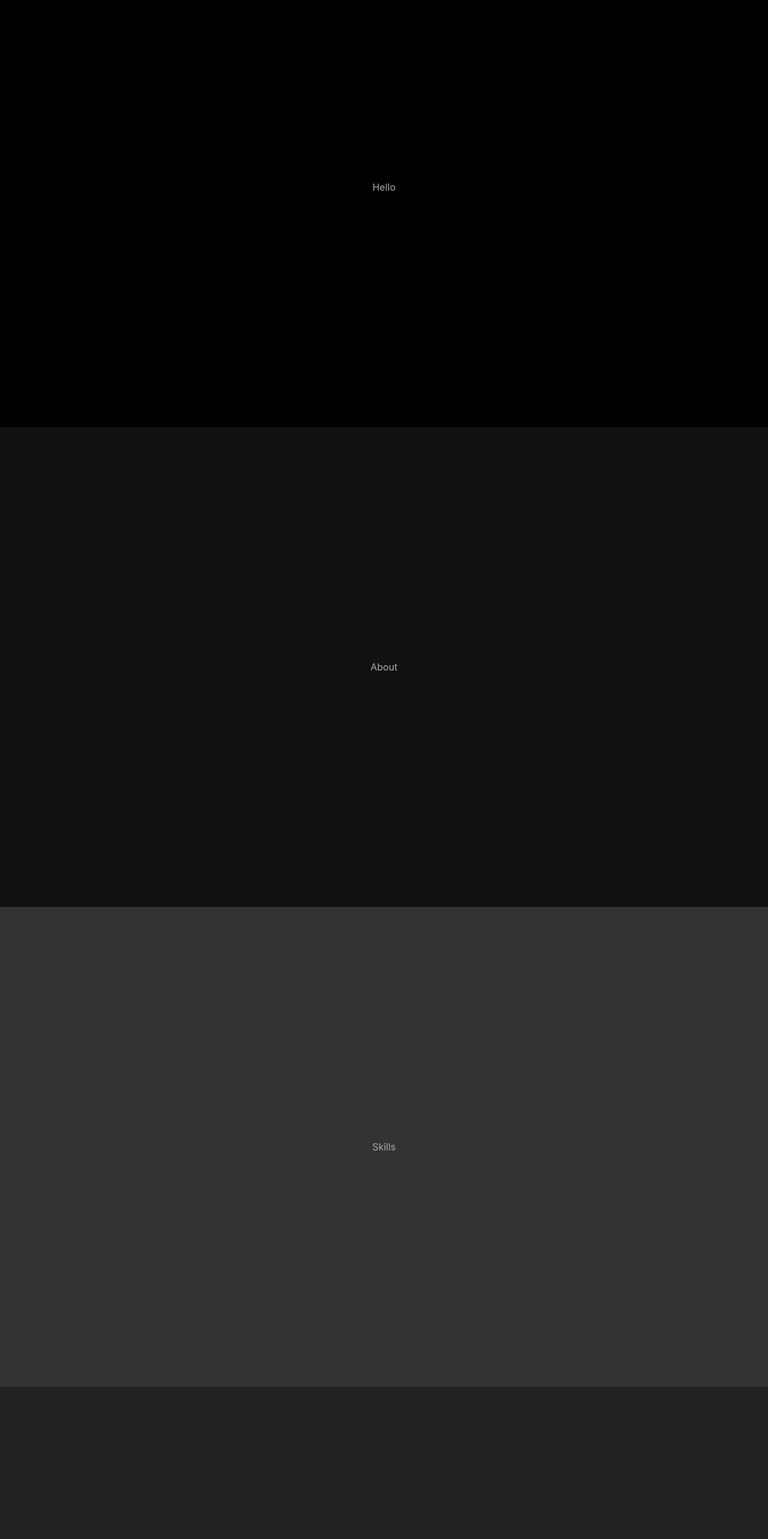
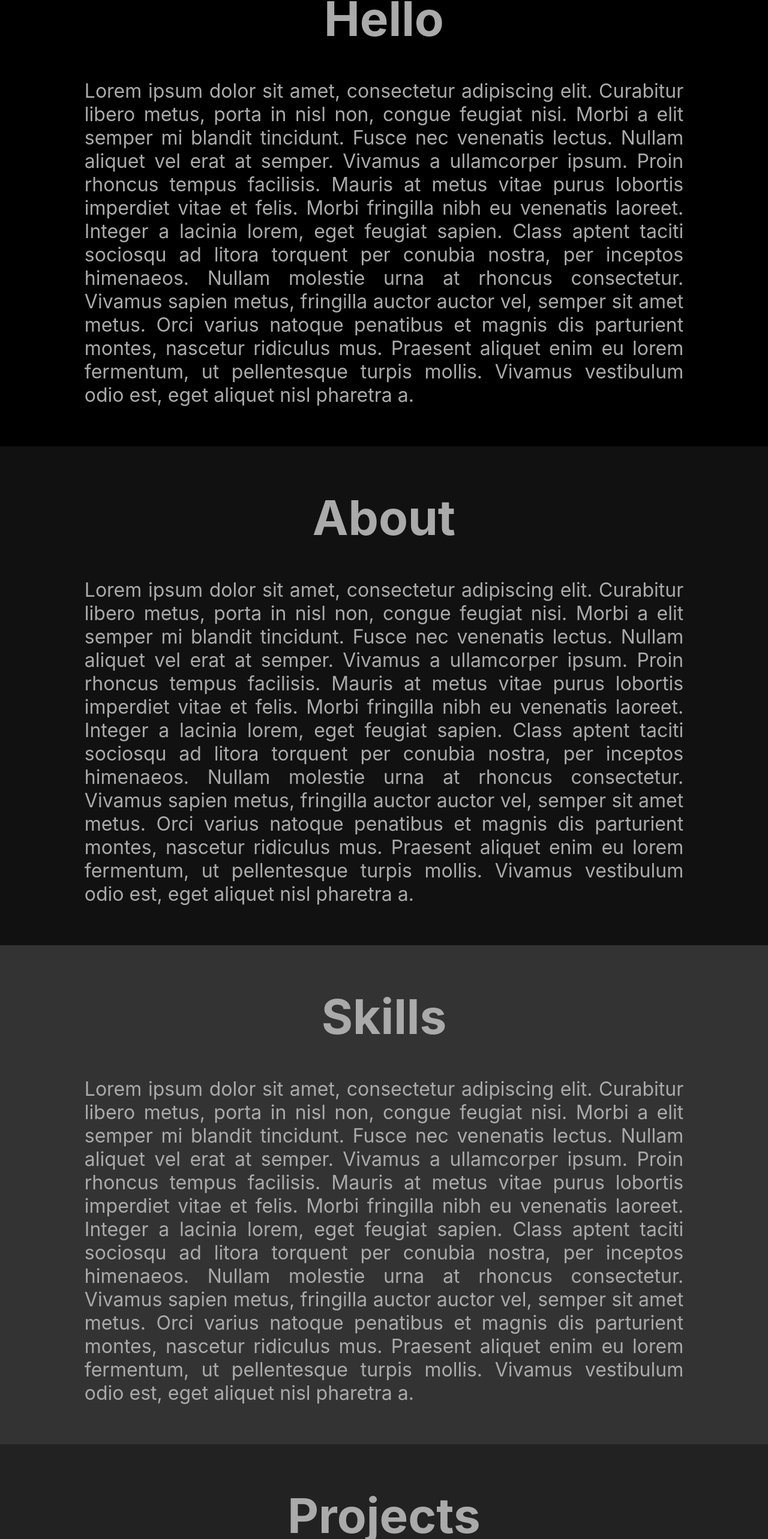
Before and after one commit to GrzegorzKazana/MyPortfolio, a React (Create React App) app: page / in a window 1280 px wide. Shown: the part 88-2654 px from the top of the page at 60% size. Built offline with nearby package versions, Linux system fonts and the light colour scheme.

Commit message:
added common page component

```diff
--- a/src/App.css
+++ b/src/App.css
@@ -4,9 +4,22 @@
 
 .Page {
   height: 100vh;
+  color: #aaa;
+  padding: 16px;
   display: flex;
   flex-direction: column;
   align-items: center;
   justify-content: center;
-  color: #aaa;
 }
+
+.PageTitle {
+  font-size: 5em;
+}
+
+.PageContent {
+  flex-grow: 1;
+  width: 80%;
+  max-width: 1000px;
+  font-size: 2em;
+  text-align: justify;
+}
--- a/src/App.js
+++ b/src/App.js
@@ -14,13 +14,17 @@ class App extends Component {
     this.projectsPageRef = React.createRef();
   }
 
+  componentDidMount() {
+    console.log(this.helloPageRef.current);
+  }
+
   render() {
     return (
       <div className="App">
-        <HelloPage />
-        <AboutPage />
-        <SkillsPage />
-        <ProjectsPage />
+        <HelloPage inputRef={this.helloPageRef} />
+        <AboutPage inputRef={this.aboutPageRef} />
+        <SkillsPage inputRef={this.skillsPageRef} />
+        <ProjectsPage inputRef={this.projectsPageRef} />
       </div>
     );
   }
--- a/src/components/AboutPage/AboutPage.jsx
+++ b/src/components/AboutPage/AboutPage.jsx
@@ -1,6 +1,21 @@
 import React from "react";
+import Page from "../Common/Page";
 import "./AboutPage.css";
-import "../../App.css";
 
-const AboutPage = props => <div className="Page AboutPage">About</div>;
+const AboutPage = props => (
+  <Page title="About" className="AboutPage" inputRef={props.inputRef}>
+    Lorem ipsum dolor sit amet, consectetur adipiscing elit. Curabitur libero
+    metus, porta in nisl non, congue feugiat nisi. Morbi a elit semper mi
+    blandit tincidunt. Fusce nec venenatis lectus. Nullam aliquet vel erat at
+    semper. Vivamus a ullamcorper ipsum. Proin rhoncus tempus facilisis. Mauris
+    at metus vitae purus lobortis imperdiet vitae et felis. Morbi fringilla nibh
+    eu venenatis laoreet. Integer a lacinia lorem, eget feugiat sapien. Class
+    aptent taciti sociosqu ad litora torquent per conubia nostra, per inceptos
+    himenaeos. Nullam molestie urna at rhoncus consectetur. Vivamus sapien
+    metus, fringilla auctor auctor vel, semper sit amet metus. Orci varius
+    natoque penatibus et magnis dis parturient montes, nascetur ridiculus mus.
+    Praesent aliquet enim eu lorem fermentum, ut pellentesque turpis mollis.
+    Vivamus vestibulum odio est, eget aliquet nisl pharetra a.
+  </Page>
+);
 export default AboutPage;
--- /dev/null
+++ b/src/components/Common/Page.jsx
@@ -0,0 +1,11 @@
+import React from "react";
+import "../../App.css";
+
+const Page = props => (
+  <div className={`Page ${props.className}`} ref={props.inputRef}>
+    <h1 className="PageTitle">{props.title}</h1>
+    <div className="PageContent">{props.children}</div>
+  </div>
+);
+
+export default Page;
--- a/src/components/HelloPage/HelloPage.jsx
+++ b/src/components/HelloPage/HelloPage.jsx
@@ -1,6 +1,22 @@
 import React from "react";
+import Page from "../Common/Page";
 import "./HelloPage.css";
-import "../../App.css";
 
-const HelloPage = props => <div className="Page HelloPage">Hello</div>;
+const HelloPage = props => (
+  <Page title="Hello" className="HelloPage" inputRef={props.inputRef}>
+    Lorem ipsum dolor sit amet, consectetur adipiscing elit. Curabitur libero
+    metus, porta in nisl non, congue feugiat nisi. Morbi a elit semper mi
+    blandit tincidunt. Fusce nec venenatis lectus. Nullam aliquet vel erat at
+    semper. Vivamus a ullamcorper ipsum. Proin rhoncus tempus facilisis. Mauris
+    at metus vitae purus lobortis imperdiet vitae et felis. Morbi fringilla nibh
+    eu venenatis laoreet. Integer a lacinia lorem, eget feugiat sapien. Class
+    aptent taciti sociosqu ad litora torquent per conubia nostra, per inceptos
+    himenaeos. Nullam molestie urna at rhoncus consectetur. Vivamus sapien
+    metus, fringilla auctor auctor vel, semper sit amet metus. Orci varius
+    natoque penatibus et magnis dis parturient montes, nascetur ridiculus mus.
+    Praesent aliquet enim eu lorem fermentum, ut pellentesque turpis mollis.
+    Vivamus vestibulum odio est, eget aliquet nisl pharetra a.
+  </Page>
+);
+
 export default HelloPage;
--- a/src/components/ProjectsPage/ProjectsPage.jsx
+++ b/src/components/ProjectsPage/ProjectsPage.jsx
@@ -1,7 +1,22 @@
 import React from "react";
+import Page from "../Common/Page";
 import "./ProjectsPage.css";
-import "../../App.css";
 
-const ProjectsPage = props => <div className="Page ProjectsPage">Projects</div>;
+const ProjectsPage = props => (
+  <Page title="Projects" className="ProjectsPage" inputRef={props.inputRef}>
+    Lorem ipsum dolor sit amet, consectetur adipiscing elit. Curabitur libero
+    metus, porta in nisl non, congue feugiat nisi. Morbi a elit semper mi
+    blandit tincidunt. Fusce nec venenatis lectus. Nullam aliquet vel erat at
+    semper. Vivamus a ullamcorper ipsum. Proin rhoncus tempus facilisis. Mauris
+    at metus vitae purus lobortis imperdiet vitae et felis. Morbi fringilla nibh
+    eu venenatis laoreet. Integer a lacinia lorem, eget feugiat sapien. Class
+    aptent taciti sociosqu ad litora torquent per conubia nostra, per inceptos
+    himenaeos. Nullam molestie urna at rhoncus consectetur. Vivamus sapien
+    metus, fringilla auctor auctor vel, semper sit amet metus. Orci varius
+    natoque penatibus et magnis dis parturient montes, nascetur ridiculus mus.
+    Praesent aliquet enim eu lorem fermentum, ut pellentesque turpis mollis.
+    Vivamus vestibulum odio est, eget aliquet nisl pharetra a.
+  </Page>
+);
 
 export default ProjectsPage;
--- a/src/components/SkillsPage/SkillsPage.jsx
+++ b/src/components/SkillsPage/SkillsPage.jsx
@@ -1,6 +1,21 @@
 import React from "react";
+import Page from "../Common/Page";
 import "./SkillsPage.css";
-import "../../App.css";
 
-const SkillsPage = props => <div className="Page SkillsPage">Skills</div>;
+const SkillsPage = props => (
+  <Page title="Skills" className="SkillsPage" inputRef={props.inputRef}>
+    Lorem ipsum dolor sit amet, consectetur adipiscing elit. Curabitur libero
+    metus, porta in nisl non, congue feugiat nisi. Morbi a elit semper mi
+    blandit tincidunt. Fusce nec venenatis lectus. Nullam aliquet vel erat at
+    semper. Vivamus a ullamcorper ipsum. Proin rhoncus tempus facilisis. Mauris
+    at metus vitae purus lobortis imperdiet vitae et felis. Morbi fringilla nibh
+    eu venenatis laoreet. Integer a lacinia lorem, eget feugiat sapien. Class
+    aptent taciti sociosqu ad litora torquent per conubia nostra, per inceptos
+    himenaeos. Nullam molestie urna at rhoncus consectetur. Vivamus sapien
+    metus, fringilla auctor auctor vel, semper sit amet metus. Orci varius
+    natoque penatibus et magnis dis parturient montes, nascetur ridiculus mus.
+    Praesent aliquet enim eu lorem fermentum, ut pellentesque turpis mollis.
+    Vivamus vestibulum odio est, eget aliquet nisl pharetra a.
+  </Page>
+);
 export default SkillsPage;
```
